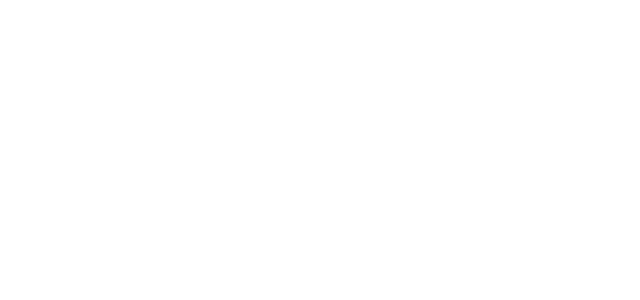
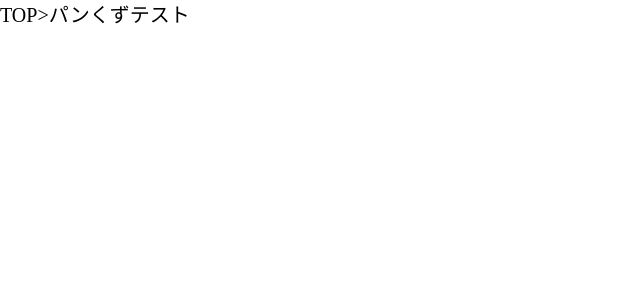
Before and after one commit to soloetsu/soloetsu_frontend, a React (Vite) app: page /breadCrumbTest in a window 1280 px wide. Before the commit this address had no page. Shown: the top 300 px of the page, without its empty margins (0-640 px from the left). Built offline with nearby package versions, Linux system fonts and the light colour scheme; a web font is replaced by a local one.

Commit message:
update リンクを実装

```diff
--- a/src/App.jsx
+++ b/src/App.jsx
@@ -8,7 +8,7 @@
 import TagAreaTest from "./pages/TagAreaTest";
 import PaginationTest from "./pages/PaginationTest";
 import PickupAreaTest from "./pages/PickupAreaTest";
-import BreadCrumbsTest from "./pages/BreadCrumbsTest";
+import BreadCrumbTest from "./pages/BreadcrumbTest";
 import { BrowserRouter as Router, Routes, Route } from "react-router-dom";
 
 function App() {
@@ -22,7 +22,7 @@
 				<Route path="/tagAreaTest" element={<TagAreaTest />} />
 				<Route path="/paginationTest" element={<PaginationTest />} />
 				<Route path="/pickupAreaTest" element={<PickupAreaTest />} />
-				<Route path="/breadCrumbsTest" element={<BreadCrumbsTest />} />
+				<Route path="/breadCrumbTest" element={<BreadCrumbTest />} />
 			</Routes>
 		</Router>
 	);
--- a/src/components/BreadCrumbs/index.jsx
+++ /dev/null
@@ -1,29 +0,0 @@
-import React from "react";
-//import mergeStyle from "@/utils/mergeStyle";
-
-const DEFAULT_BREAD = {
-	display: "flex",
-};
-
-const DEFAULT_HREF = {
-	textDecoration: "none",
-	color: "Black",
-};
-const BreadCrumbs = () => {
-	const breadcrumbs = ["TOP", "プラン", "プラン名"]; // パンくずリストの項目
-
-	return (
-		<div style={DEFAULT_BREAD}>
-			{breadcrumbs.map((crumb, index) => (
-				<div key={index}>
-					<a href="#" style={DEFAULT_HREF}>
-						{crumb}
-					</a>
-					{index !== breadcrumbs.length - 1 && <span>{">"}</span>}
-				</div>
-			))}
-		</div>
-	);
-};
-
-export default BreadCrumbs;
--- /dev/null
+++ b/src/components/Breadcrumb/index.jsx
@@ -0,0 +1,22 @@
+import React from "react";
+import FONT_SIZE from "@/utils/fontSize";
+import PATH from "@/utils/path";
+
+const DEFAULT_BREAD = {
+	display: "flex",
+};
+
+const Breadcrumb = ({ pages }) => {
+	return (
+		<div style={{ ...DEFAULT_BREAD, fontSize: FONT_SIZE["SMALL"] }}>
+			{pages.map((page, index) => (
+				<div key={index}>
+					<a href={PATH[page]}>{page}</a>
+					{index !== pages.length - 1 && <span>{">"}</span>}
+				</div>
+			))}
+		</div>
+	);
+};
+
+export default Breadcrumb;
--- a/src/pages/BreadCrumbsTest.jsx
+++ /dev/null
@@ -1,8 +0,0 @@
-import React from "react";
-import BreadCrumbs from "@/components/BreadCrumbs";
-
-const BreadCrumbsTest = () => {
-	return <BreadCrumbs />;
-};
-
-export default BreadCrumbsTest;
--- /dev/null
+++ b/src/pages/BreadcrumbTest.jsx
@@ -0,0 +1,8 @@
+import React from "react";
+import Breadcrumb from "@/components/Breadcrumb";
+
+const BreadcrumbTest = () => {
+	return <Breadcrumb pages={["TOP", "パンくずテスト"]} />;
+};
+
+export default BreadcrumbTest;
```
